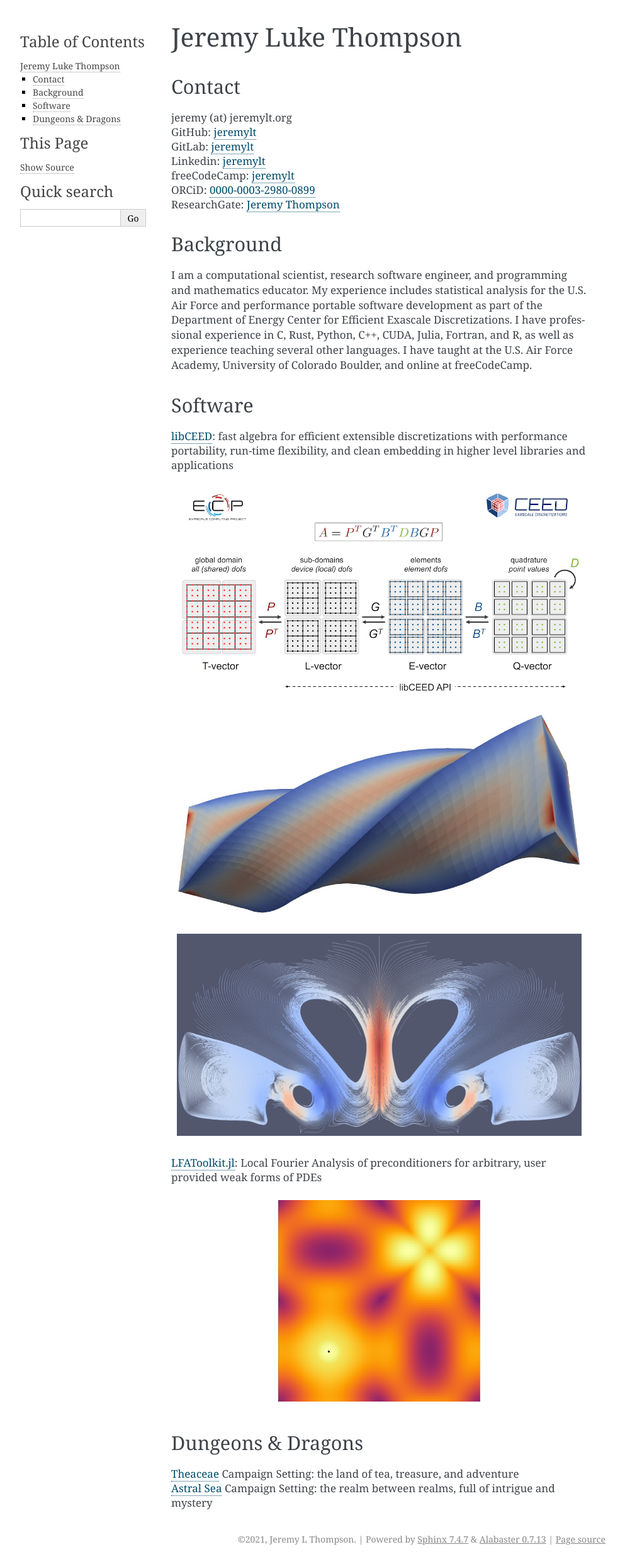
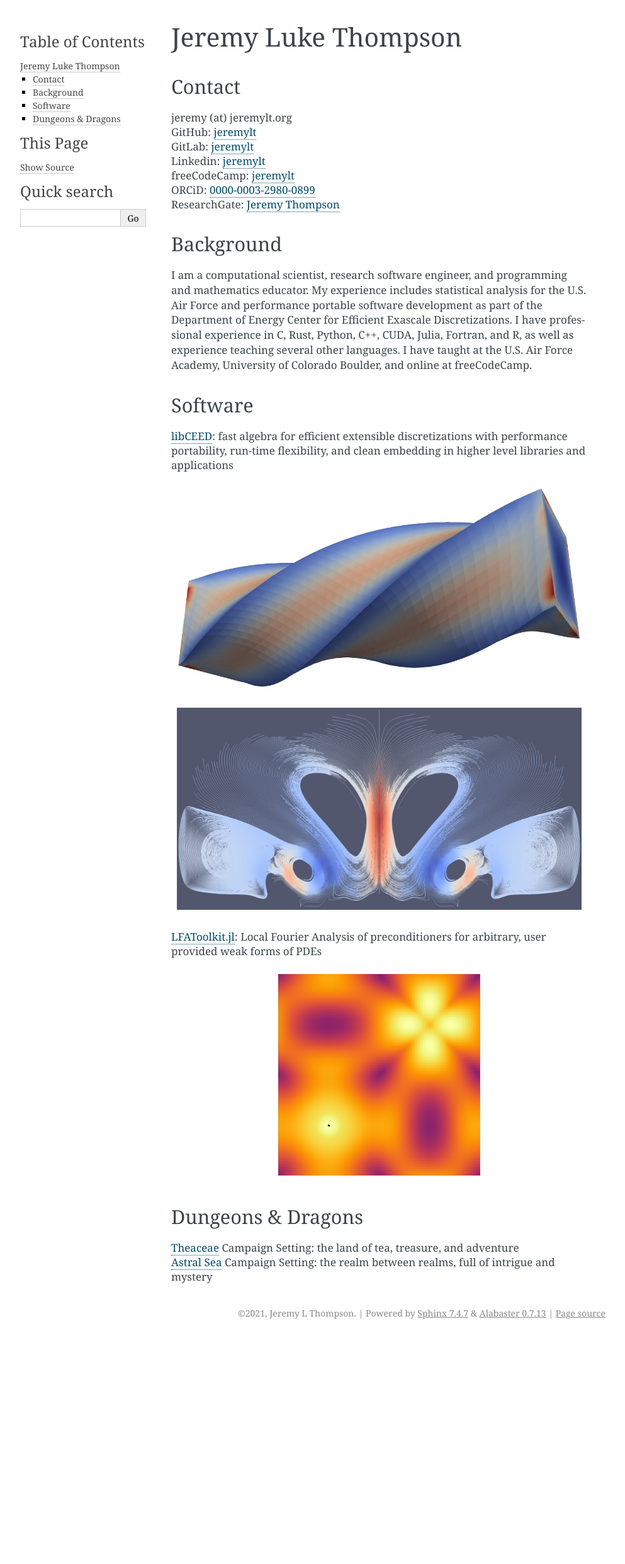
Before and after one commit to jeremylt/personal_website, a Sphinx documentation site: the page built from source/index.rst, in a window 1280 px wide. Shown: the whole page at 63% size, without its empty margins (148-1141 px from the left). Built offline with Sphinx 7.4.7, drawn with Linux system fonts in a browser that asks for light colours; after the commit the page ends 2125 px from its top, so only the background shows below that.

Commit message:
pretty pictures over useful pictures

```diff
--- a/source/index.rst
+++ b/source/index.rst
@@ -26,7 +26,6 @@ Software
 
 | `libCEED <https://www.github.com/CEED/libCEED>`_: fast algebra for efficient extensible discretizations with performance portability, run-time flexibility, and clean embedding in higher level libraries and applications
 
-.. figure:: img/libCEED.png
 .. figure:: img/SolidsTwist.jpeg
 .. figure:: img/FluidsVortices.png
 
```
